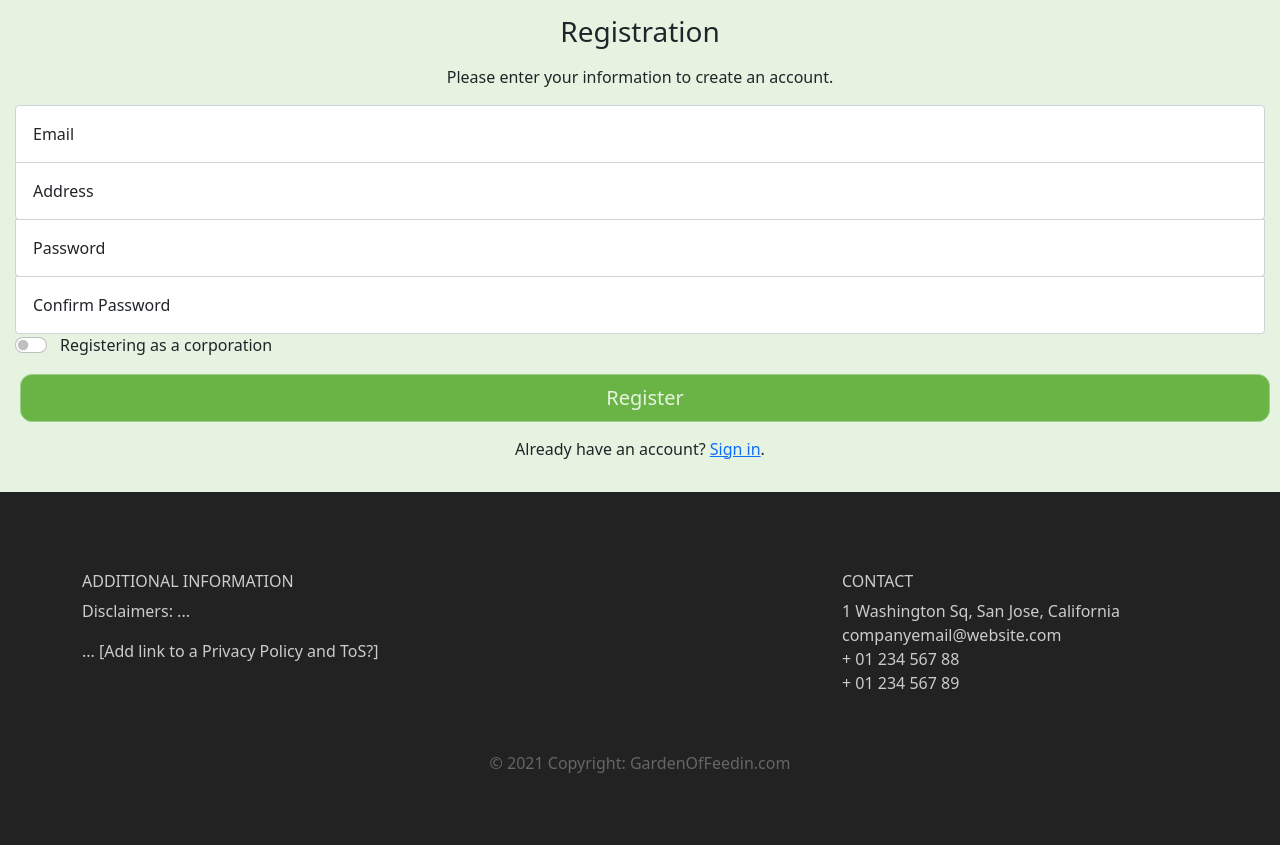
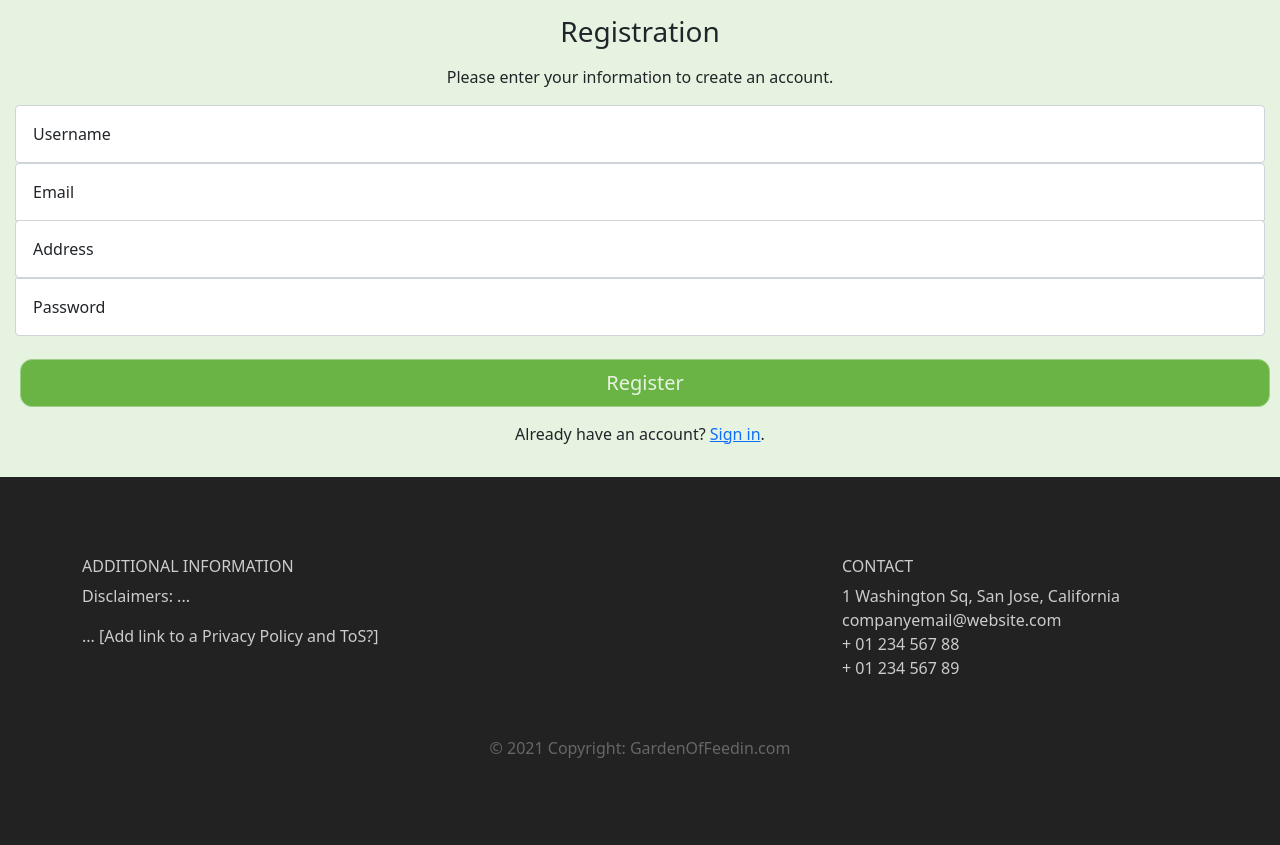
Before and after one commit to tomrichard3011/GardenOfFeedin, a Django app: page /signup in a window 1280 px wide. Shown: the part 56-901 px from the top of the page. After the commit the page ends 814 px from the top, so only its background shows below. Run offline with Django 3.2, Linux system fonts and the light colour scheme; some libraries are stand-ins or nearby versions.

Commit message:
Updated views, buttons and forms. Column 'address' giving an error when creating

```diff
--- a/garden/gardenApp/templates/register.html
+++ b/garden/gardenApp/templates/register.html
@@ -43,35 +43,52 @@
 		</nav>
 
 		<main class="form-register">
-		  <form>
+		  <form action="/createuser" method="POST">
+			{% csrf_token %}
 			<!-- for image above sign in (branding icon)
 			<img class="mb-4" src="./../static/img/column-1.jpg" alt="" width="72" height="57">
 			-->
 			<h1 class="h3 mb-3 fw-normal">Registration</h1>
 			  <p>Please enter your information to create an account.</p>
-
+			  <div class="form-floating">
+				<input type="username" class="form-control" id="floatingInput" placeholder="username" name="username">
+				<label for="floatingInput">Username</label>
+			  </div>
 			<div class="form-floating">
-			  <input type="email" class="form-control" id="floatingInput" placeholder="name@example.com">
+			  <input type="email" class="form-control" id="floatingInput" placeholder="name@example.com" name="email">
 			  <label for="floatingInput">Email</label>
 			</div>
 			<div class="form-floating">
-			  <input type="text" class="form-control" id="floatingAddress" placeholder="123 Main Street, City, CA">
+			  <input type="address" class="form-control" id="floatingAddress" placeholder="123 Main Street, City, CA" name="address">
 			  <label for="floatingAddress">Address</label>
 			</div>
 			<div class="form-floating">
-			  <input type="password" class="form-control" id="floatingPassword" placeholder="Password">
+			  <input type="password" class="form-control" id="floatingPassword" placeholder="Password" name="password">
 			  <label for="floatingPassword">Password</label>
 			</div>
-			<div class="form-floating">
+			<br>
+			<!-- <div class="form-floating">
 			  <input type="password" class="form-control" id="floatingConfirmPassword" placeholder="Confirm Password">
 			  <label for="floatingPassword">Confirm Password</label>
-			</div>
+			</div> -->
+
+			<!-- <form action = "/make" method="POST">
+				{% csrf_token %}
+				<label for="username">username:</label><br>
+				<input type="text" id="un" name="username"><br>
+				<label for="email">email:</label><br>
+				<input type="text" id="un" name="email"><br>
+				<label for="password">password:</label><br>
+				<input type="password" id="pw" name="password">
+				<br>
+				<input type="submit" value="Submit">
+			</form> -->
 
 			<style> h {text-align: left} </style>
-			<h class="form-check form-switch">
+			<!-- <h class="form-check form-switch">
 			  <input class="form-check-input" type="checkbox" id="flexSwitchCheckDefault">
 			  <label class="form-check-label" for="flexSwitchCheckDefault">Registering as a corporation</label>
-			  </h>
+			</h> -->
 
 			<button class="w-100 btn btn-lg btn-primary" type="submit">Register</button>
 
--- a/garden/gardenApp/urls.py
+++ b/garden/gardenApp/urls.py
@@ -7,6 +7,7 @@ from django.conf import settings
 urlpatterns = [
     path('', views.home, name='home'),
     path('signup', views.signup, name='signup'),
+    path('createuser', views.createUser, name='createuser'),
     # TEST URLS
     path('testhome', views.test_home, name='testhome'),
     path('testlogin', views.test_login, name='testlogin'),
--- a/garden/gardenApp/views.py
+++ b/garden/gardenApp/views.py
@@ -16,6 +16,7 @@ def createUser(request):
     #get post request data
     username = request.POST.get("username")
     pw = request.POST.get("password")
+    address = request.POST.get("address")
     email = request.POST.get("email")
 
     # hash password
@@ -28,14 +29,15 @@ def createUser(request):
     )
 
     #create user
-    new = PublicUser.objects.create(email=email,username=username,pass_hash=pw)
+    new = PublicUser.objects.create(email=email,username=username,pass_hash=pw,address=address)
     new.save()
 
     context = {
         'id':new.id,
         'email':new.email,
         'username':new.username,
-        'pass_hash':new.pass_hash
+        'pass_hash':new.pass_hash,
+        'address':new.address,
     }
     return render(request,'test/testdisplay.html',context)
 
```
Also changed, not shown: garden/gardenApp/templates/homepage.html (+2 -5 lines), garden/gardenApp/migrations/0001_initial.py.
